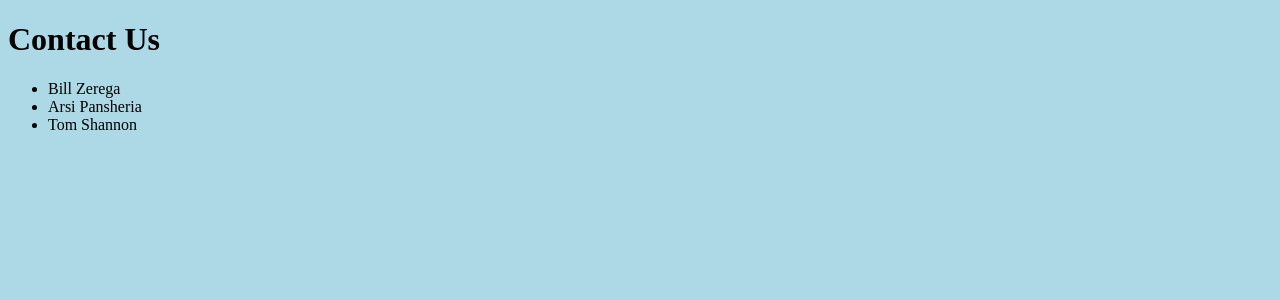
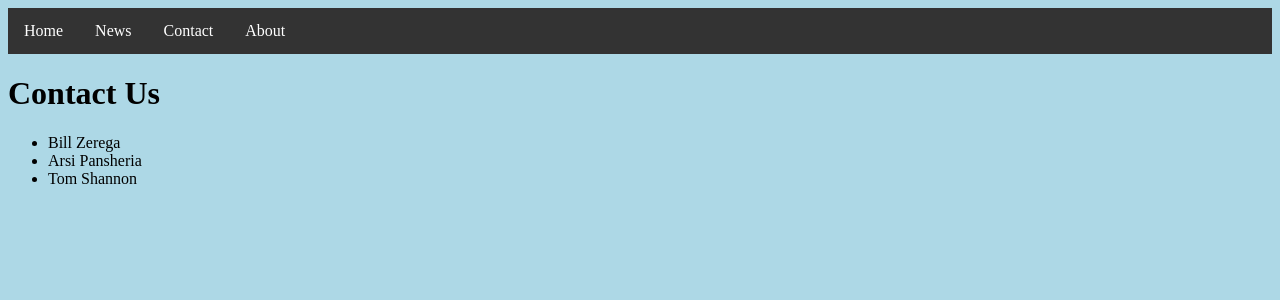
Before and after one commit to dedicatedfuture/covidtraveler, a Django app: page /contactus/ in a window 1280 px wide. Shown: the top 300 px of the page. Run offline with Django 3.2, Linux system fonts and the light colour scheme.

Commit message:
changed templates to use inheritance, added to index and contact us pages

```diff
--- a/covidtraveler/static/main.css
+++ b/covidtraveler/static/main.css
@@ -1,3 +1,28 @@
 body{
 	background-color: lightblue;
 }
+
+#header ul{
+  list-style-type: none;
+  margin: 0;
+  padding: 0;
+  overflow: hidden;
+  background-color: #333;
+}
+
+#header li {
+  float: left;
+}
+
+#header li a {
+  display: block;
+  color: white;
+  text-align: center;
+  padding: 14px 16px;
+  text-decoration: none;
+}
+
+/* Change the link color to #111 (black) on hover */
+#header li a:hover {
+  background-color: #111;
+}
--- /dev/null
+++ b/covidtraveler/templates/base.html
@@ -0,0 +1,27 @@
+{% load static %}
+<!doctype html>
+<html>
+<head>
+	<meta charset="utf-8">
+	<title>Covid Traveler Warning</title>
+	<link href="{% static 'main.css' %}" rel="stylesheet" type="text/css">
+</head>
+<body>
+	<header id="header">
+		<ul>
+			<li><a href="default.asp">Home</a></li>
+			<li><a href="news.asp">News</a></li>
+			<li><a href="contact.asp">Contact</a></li>
+			<li><a href="about.asp">About</a></li>
+		</ul>
+	</header>
+
+	{% block content %}
+
+	<h1>Welcome to COVID Traveler Warning</h1>
+	<h2>Where would you like to travel?</h2>
+
+	{% endblock content %}
+
+</body>
+</html>
--- a/covidtraveler/templates/contactus.html
+++ /dev/null
@@ -1,17 +0,0 @@
-{% load static %}
-<!doctype html>
-<html>
-<head>
-<meta charset="utf-8">
-<title>Covid Traveler Warning - Contact Us</title>
-<link href="{% static 'main.css' %}" rel="stylesheet" type="text/css">
-</head>
-<body>
-	<h1>Contact Us</h1>
-	<ul>
-		<li>Bill Zerega</li>
-		<li>Arsi Pansheria</li>
-		<li>Tom Shannon</li>
-	</ul>
-</body>
-</html>
--- /dev/null
+++ b/pages/templates/pages/contactus.html
@@ -0,0 +1,10 @@
+{% extends "base.html" %}
+
+{%block content %}
+	<h1>Contact Us</h1>
+		<ul>
+			<li>Bill Zerega</li>
+			<li>Arsi Pansheria</li>
+			<li>Tom Shannon</li>
+		</ul>
+{% endblock content %}
--- a/pages/views.py
+++ b/pages/views.py
@@ -3,8 +3,9 @@ from django.http import HttpResponse
 
 # Create your views here.
 def index(request):
-	return HttpResponse("<h1>Hello World!</h1>")
+	#return HttpResponse("<h1>Hello World!</h1>")
+	return render(request, 'base.html')
 
 
 def contactus(request):
-	return render(request, 'contactus.html')
+	return render(request, 'pages/contactus.html')
```
Also changed, not shown: 4 other files.
